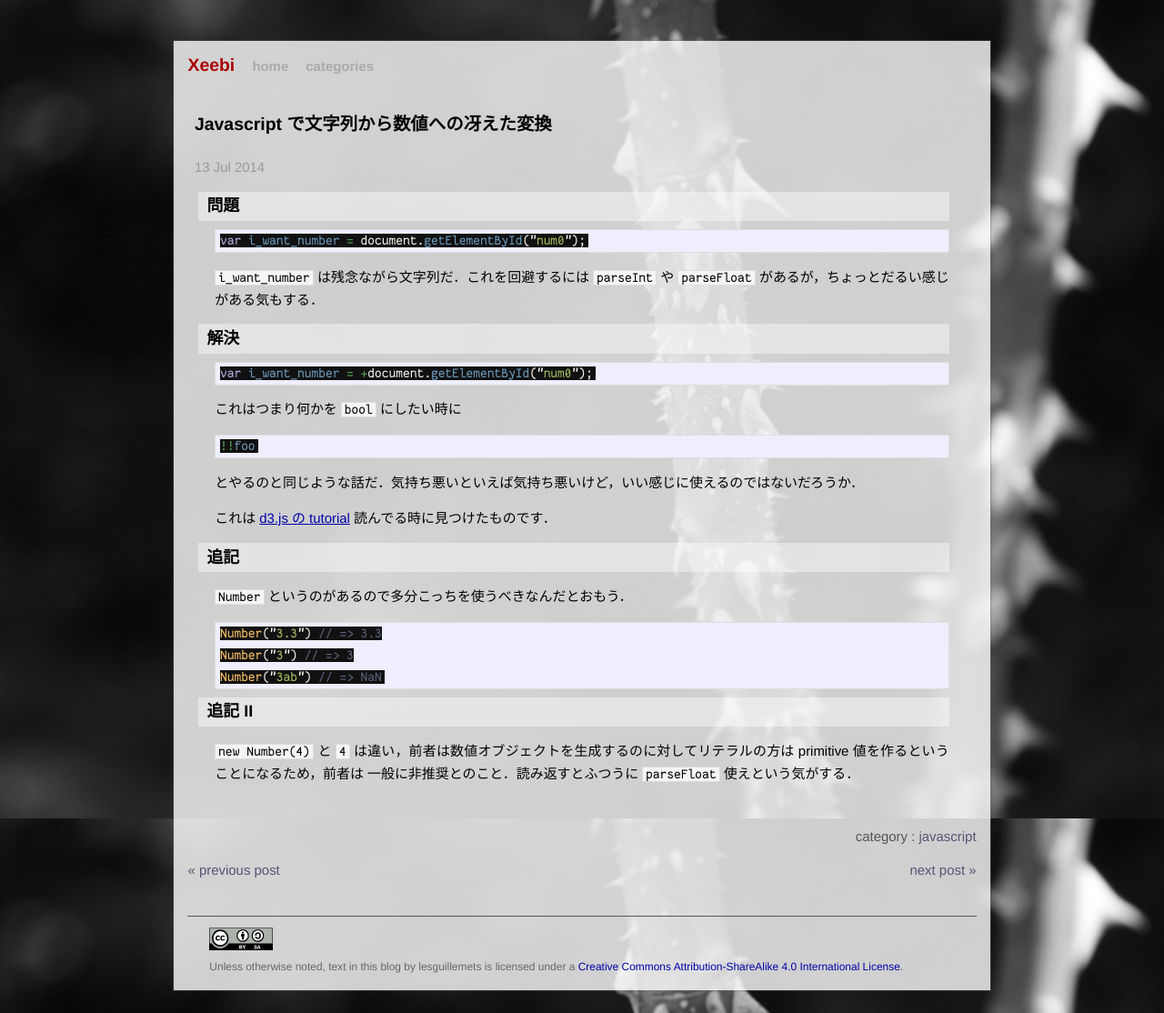
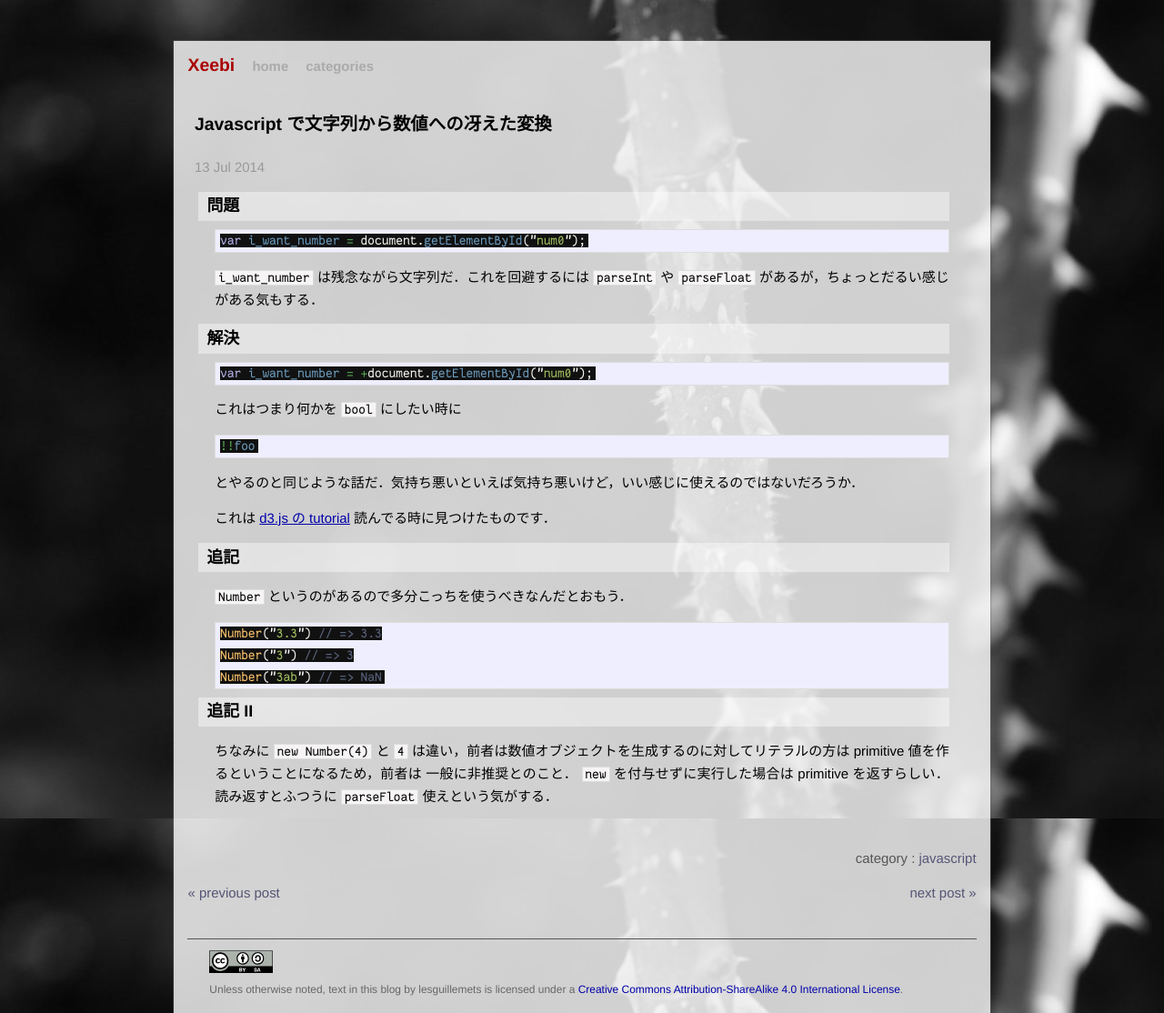
Before and after one commit to lesguillemets/blog, a Jekyll site: the page built from _posts/2014-07-13-js-coerce-to-number.md, in a window 1280 px wide. Shown: the whole page at 91% size. Built offline with Jekyll 4.4.1, drawn with Linux system fonts in a browser that asks for light colours.

Commit message:
further append

```diff
--- a/_posts/2014-07-13-js-coerce-to-number.md
+++ b/_posts/2014-07-13-js-coerce-to-number.md
@@ -41,5 +41,5 @@ Number("3ab") // => NaN
 
 ## 追記 II
 
-`new Number(4)` と `4` は違い，前者は数値オブジェクトを生成するのに対してリテラルの方は primitive 値を作るということになるため，前者は
-一般に非推奨とのこと．読み返すとふつうに `parseFloat` 使えという気がする．
+ちなみに `new Number(4)` と `4` は違い，前者は数値オブジェクトを生成するのに対してリテラルの方は primitive 値を作るということになるため，前者は
+一般に非推奨とのこと． `new` を付与せずに実行した場合は primitive を返すらしい．読み返すとふつうに `parseFloat` 使えという気がする．
```
